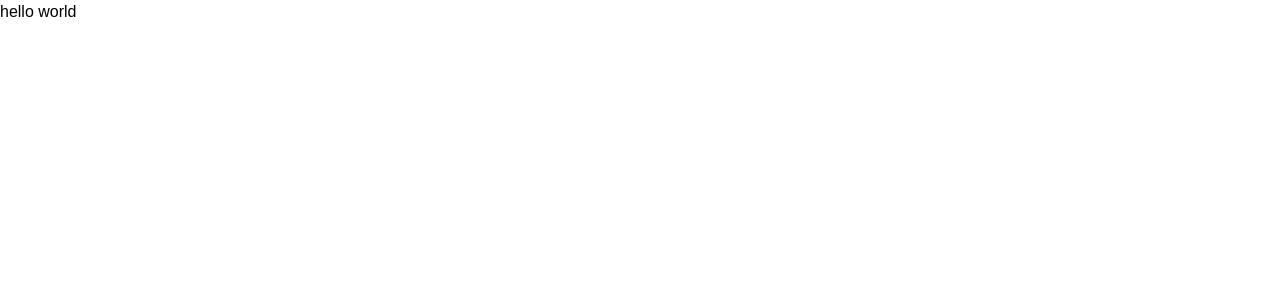
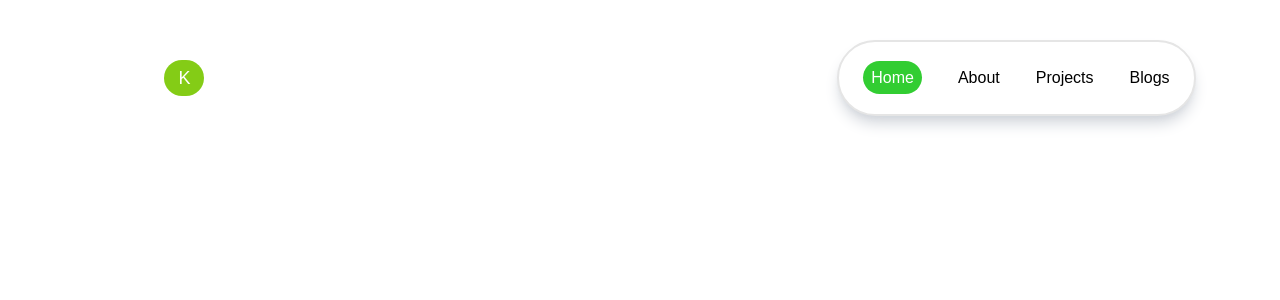
Before and after one commit to krishnabakshi2455/krishnabakshi.app, a Next.js app: page / in a window 1280 px wide. Shown: the top 300 px of the page. Built offline with nearby package versions, Linux system fonts and the light colour scheme.

Commit message:
header-update-1

```diff
--- /dev/null
+++ b/src/app/Header/page.css
@@ -0,0 +1,7 @@
+.active{
+    background-color: #32CD32;
+    color: white;
+    padding: 8px;
+    border-radius: 100px;
+    transition: 0.3s;
+}
--- /dev/null
+++ b/src/app/Header/pages.tsx
@@ -0,0 +1,70 @@
+"use client"
+import React, { useState } from 'react'
+import { motion } from "framer-motion";
+import Link from 'next/link';
+import { usePathname } from 'next/navigation';
+import './page.css'
+
+const pages: React.FC = () => {
+    const pathname = usePathname();
+
+
+    const isActive = (path: string) => pathname === path;
+    console.log(pathname);
+
+    return (
+        <>
+            <div className='header-container-main flex justify-around gap-96 m-10 items-center  w-full'>
+
+                <div className='header-logo-container-container bg-white rounded-full'>
+                    <motion.button
+                        className="button text-lg bg-lime-500 w-10 h-9 rounded-full text-white"
+                        whileHover={{ scale: 1.1 }}
+                        whileTap={{ scale: 0.9 }}
+                        transition={{ type: "spring", stiffness: 400, damping: 10 }}
+                    >K</motion.button>
+                </div>
+
+                <div className='header-links-container flex gap-7 border-solid border-2 shadow-gray-300 p-5 rounded-full shadow-lg bg-white'>
+                    <motion.button
+                        className="button p-1"
+                        whileHover={{ scale: 1.1 }}
+                        whileTap={{ scale: 0.9 }}
+                        transition={{ type: "spring", stiffness: 400, damping: 10 }}
+                    >
+                        <Link href='/' className={pathname==='/' ? 'active' : ''}>Home</Link>
+                    </motion.button>
+
+                    <motion.button
+                        className="button p-1"
+                        whileHover={{ scale: 1.1 }}
+                        whileTap={{ scale: 0.9 }}
+                        transition={{ type: "spring", stiffness: 400, damping: 10 }}
+                    >
+                        <Link href="/about" className={isActive('/about') ? 'active' : ''}>About</Link>
+                    </motion.button>
+
+                    <motion.button
+                        className="button p-1"
+                        whileHover={{ scale: 1.1 }}
+                        whileTap={{ scale: 0.9 }}
+                        transition={{ type: "spring", stiffness: 400, damping: 10 }}
+                    >
+                        <Link href=''>Projects</Link>
+                    </motion.button>
+
+                    <motion.button
+                        className="button p-1"
+                        whileHover={{ scale: 1.1 }}
+                        whileTap={{ scale: 0.9 }}
+                        transition={{ type: "spring", stiffness: 400, damping: 10 }}
+                    >
+                        <Link href=''>Blogs</Link>
+                    </motion.button>
+                </div>
+            </div>
+        </>
+    )
+}
+
+export default pages
--- a/src/app/page.tsx
+++ b/src/app/page.tsx
@@ -1,7 +1,8 @@
 "use client"
 import Image from "next/image";
 import useCanvasCursor from '../animations/canvahook/useCanvasCursor '
-
+import { motion } from "framer-motion";
+import Header from './Header/pages'
 
 export default function Home() {
   useCanvasCursor()
@@ -11,7 +12,12 @@ export default function Home() {
         className="pointer-events-none fixed inset-0"
         id="canvas"
       />
-    hello world
+
+      <div className="fixed top-0 w-full h-10">
+        <Header />
+      </div>
+
+
     </>
   );
 }
--- /dev/null
+++ b/src/components/About/page.tsx
@@ -0,0 +1,9 @@
+import React from 'react'
+
+const page = () => {
+  return (
+    <div> about page</div>
+  )
+}
+
+export default page
```
